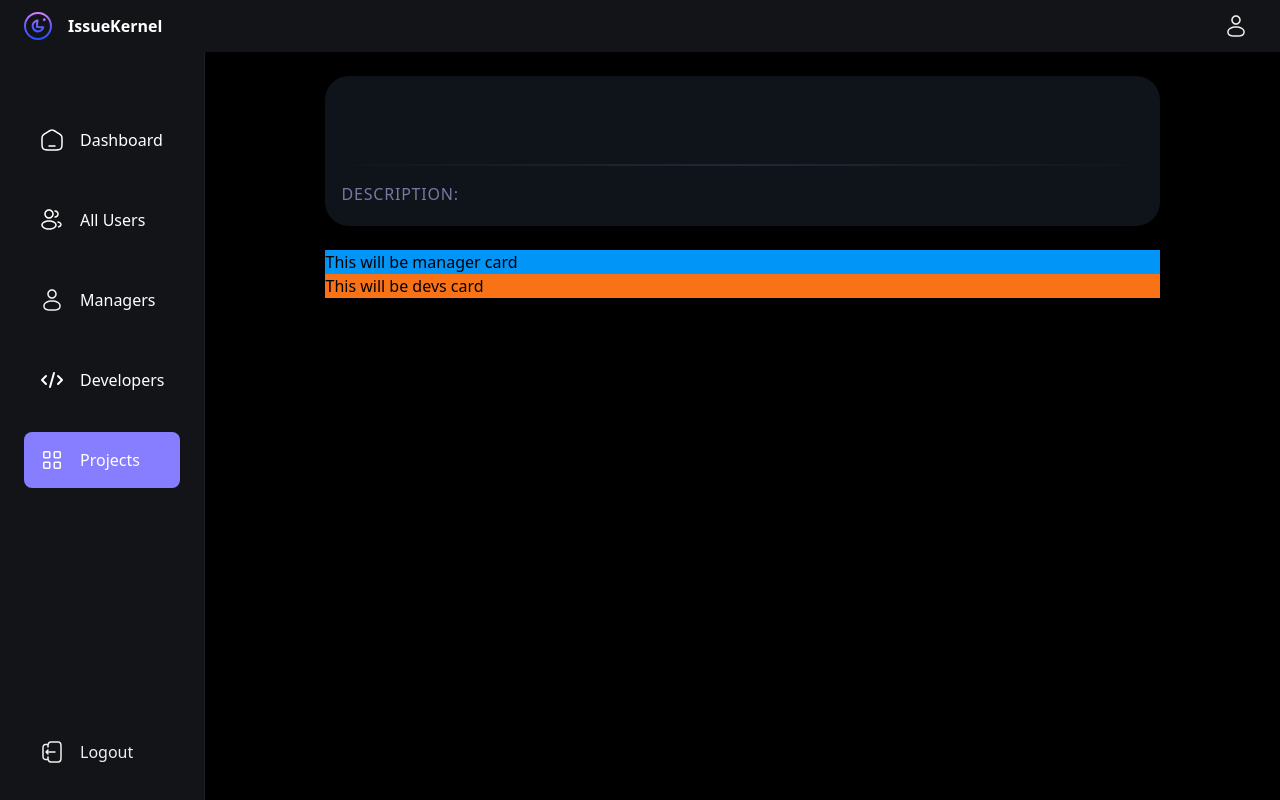
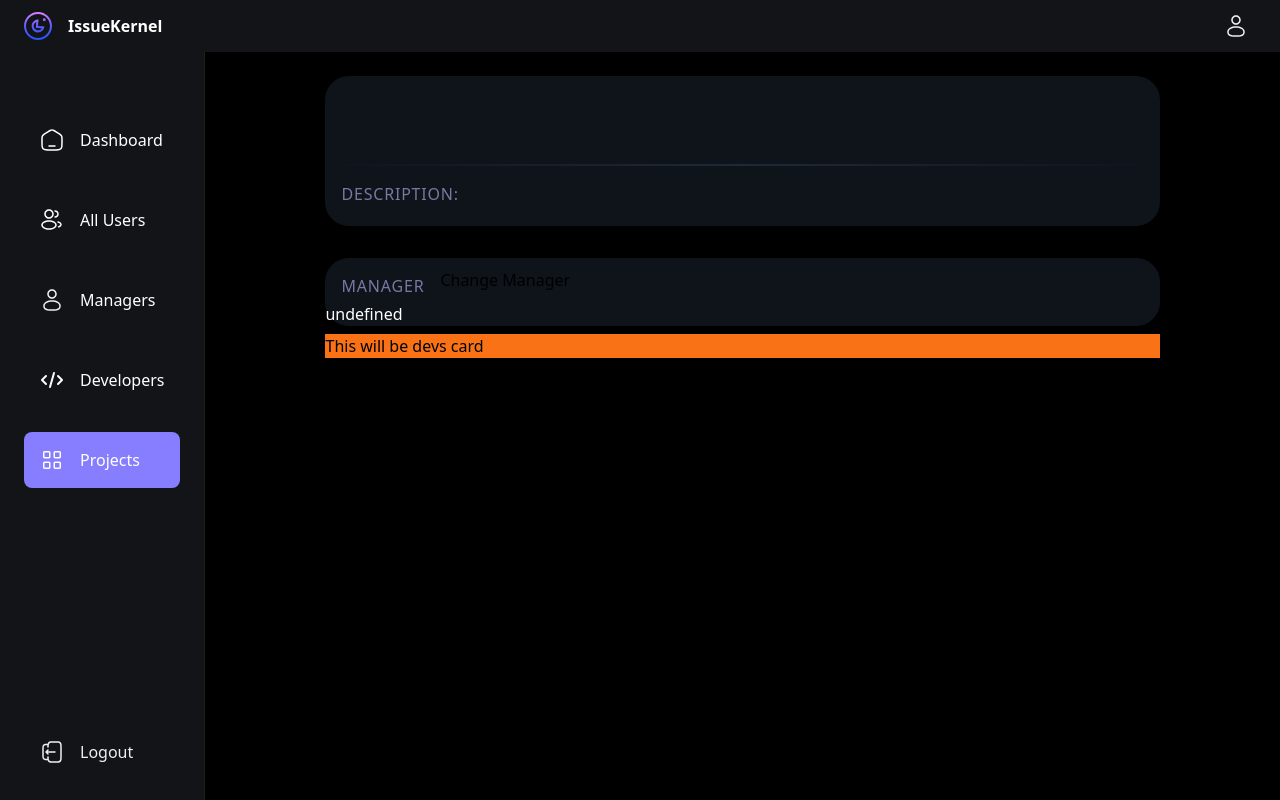
Before and after one commit to islam-ahsanul/IssueKernel, a Next.js app in the folder issuekernel_client/: page /admin/allprojects/1 in a window 1280 px wide. Built offline with nearby package versions, Linux system fonts and the light colour scheme; no server answers.

Commit message:
manager info display

```diff
--- a/issuekernel_client/app/admin/allprojects/[projectId]/page.jsx
+++ b/issuekernel_client/app/admin/allprojects/[projectId]/page.jsx
@@ -54,7 +54,17 @@ const page = ({ params }) => {
           </div>
         </div>
 
-        <div className="bg-blue">This will be manager card</div>
+        <div className="flex flex-col bg-gray-800/50 mt-2 mb-2 rounded-3xl">
+          <div className="flex flex-row">
+            <p className="pt-4 pb-1 px-4 text-light-3 tracking-wider">
+              MANAGER
+            </p>
+            <button>Change Manager</button>
+          </div>
+          <p className="text-white">
+            {manager ? `${full_name}` : 'No manager assigned'}
+          </p>
+        </div>
         <div className="bg-orange-500">This will be devs card</div>
       </div>
     </div>
```
